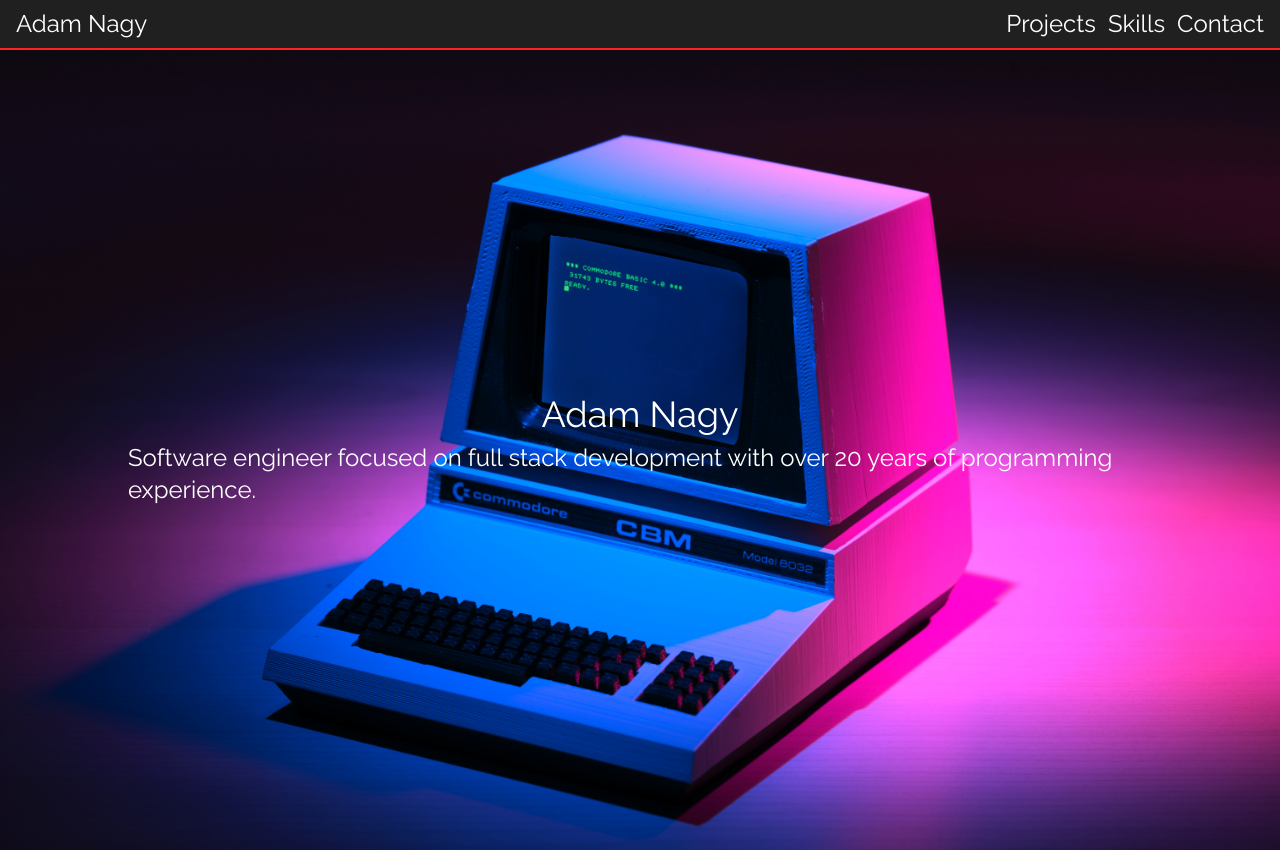
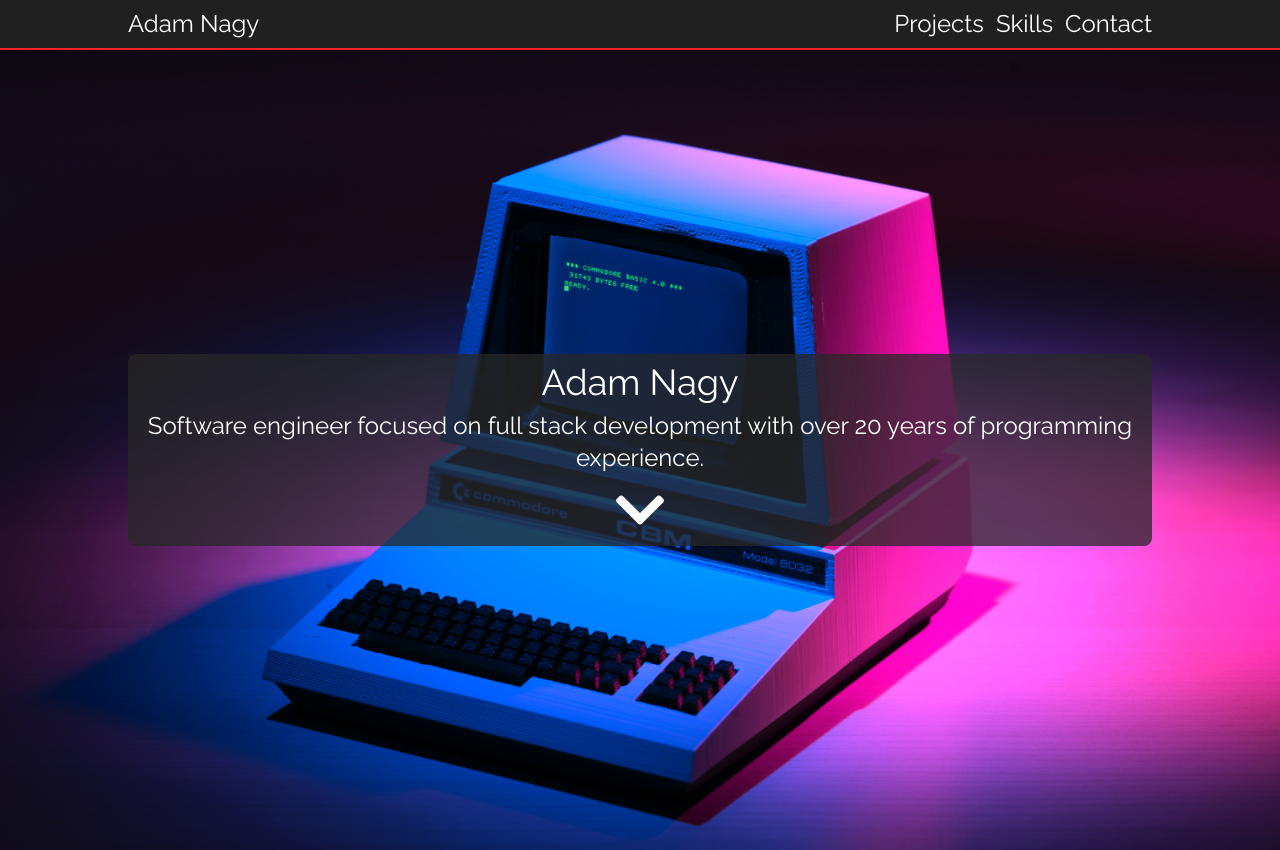
Before and after one commit to DraconDev/next-portfolio, a Next.js app: page / in a window 1280 px wide. Built offline with nearby package versions, Linux system fonts and the light colour scheme.

Commit message:
upd navbar

```diff
--- a/components/intro/Intro.tsx
+++ b/components/intro/Intro.tsx
@@ -1,6 +1,7 @@
 "use client";
 import MyContext from "@/state/Context";
 import { useContext } from "react";
+import { FaChevronDown } from "react-icons/fa";
 type Props = {};
 
 const Intro = (props: Props) => {
@@ -15,9 +16,14 @@ const Intro = (props: Props) => {
                 width={100}
                 height={100}
             /> */}
-            <div className="gap-2 flex flex-col justify-center items-center grow w-full h-full">
-                <h1 className="text-4xl">{state.fullName}</h1>
-                <h2 className="text-2xl">{state.introduction}</h2>
+            <div className="w-full h-full justify-center items-center flex ">
+                <div className="gap-2 flex flex-col justify-center items-center text-center bg-primary bg-opacity-75 rounded-lg p-2 ">
+                    <h1 className="text-4xl">{state.fullName}</h1>
+                    <h2 className="text-2xl">{state.introduction}</h2>
+                    <button>
+                        <FaChevronDown className="w-14 h-14" />
+                    </button>
+                </div>
             </div>
         </div>
     );
--- a/components/navbar/Navbar.tsx
+++ b/components/navbar/Navbar.tsx
@@ -19,10 +19,10 @@ const Navbar = (props: Props) => {
     const state = useContext(MyContext);
     return (
         <div
-            className="z-10   bg-secondary w-full p-2 px-4  border-b-2 border-accent sm:text-sm md:text-xl lg:text-2xl "
+            className="z-10   bg-secondary w-full p-2 px-4  border-b-2 border-accent sm:text-sm md:text-xl lg:text-2xl flex justify-center "
             id="home"
         >
-            <div className="flex justify-between">
+            <div className="flex justify-between  max-w-5xl grow">
                 <Navbar_button
                     href="#home"
                     name={state.fullName}
```
Also changed, not shown: package.json (+5 -4 lines), 1 other file (tests, documents, lock files or other folders).
